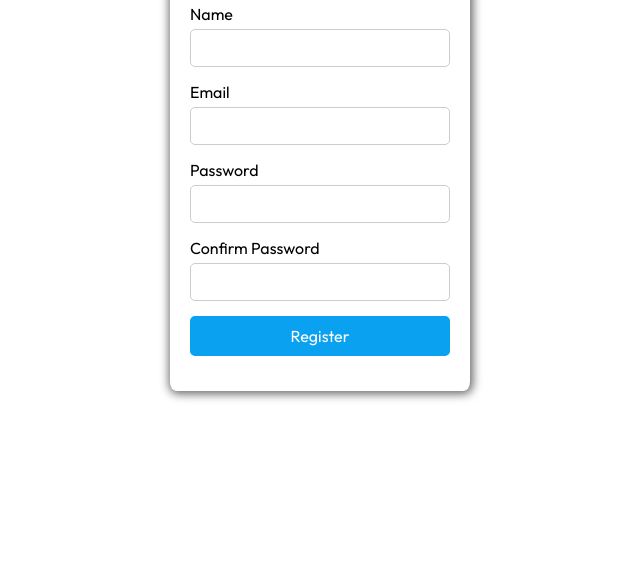
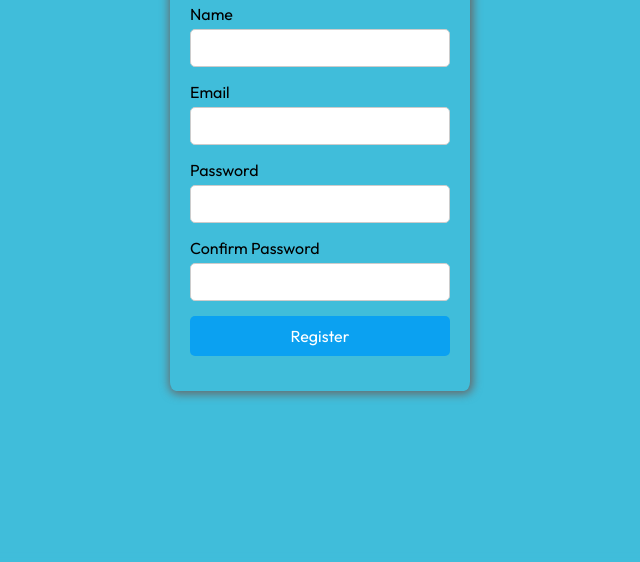
Before and after one commit to Shyamv685/signform, a plain HTML site: page index.html in a window 1280 px wide. Shown: the part 238-800 px from the top of the page, without its empty margins (320-960 px from the left). Drawn offline with Linux system fonts and the light colour scheme.

Commit message:
Update index.html

```diff
--- a/index.html
+++ b/index.html
@@ -19,9 +19,7 @@
 
 body {
     font-family: Arial, sans-serif;
-    background-color: #f0f0f0;
-    background:blur(15px);
-    background:url(mount.jpg);
+    background-color:#40bdda;
 background-position: center;
 background-size: cover;
     display: flex;
```
